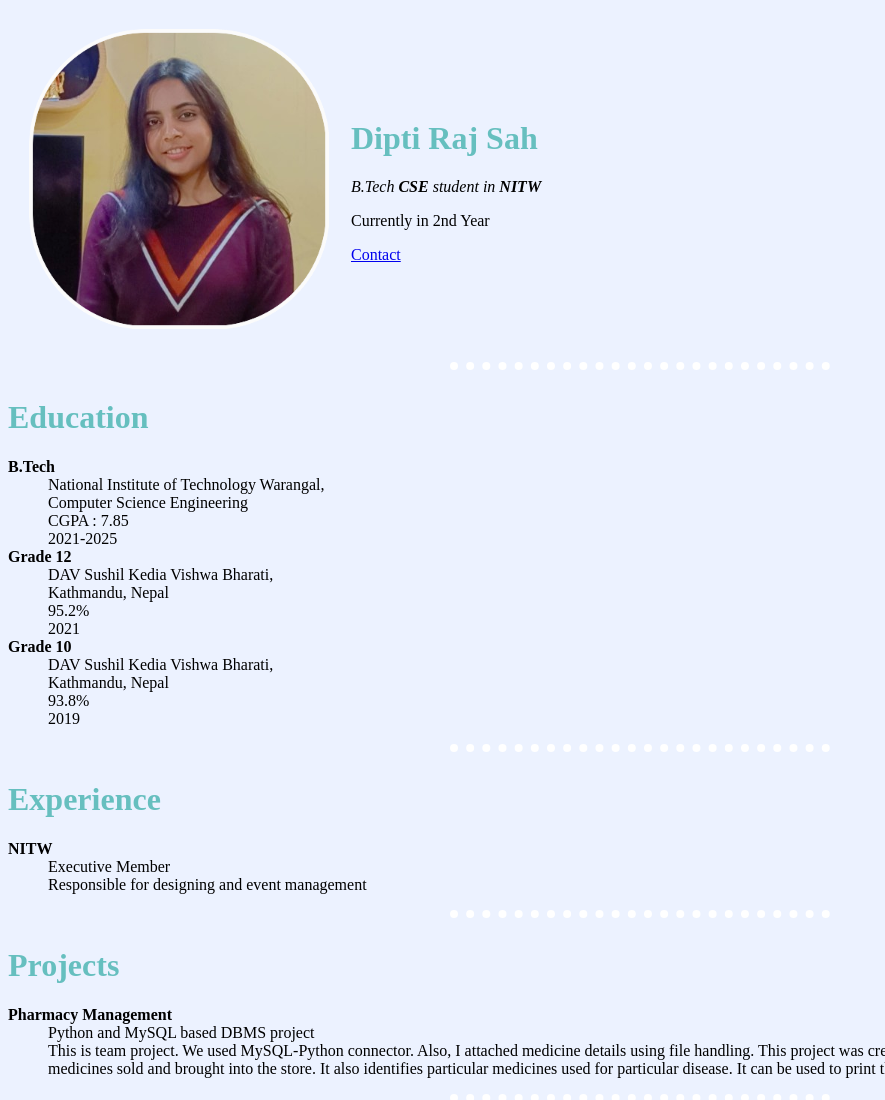
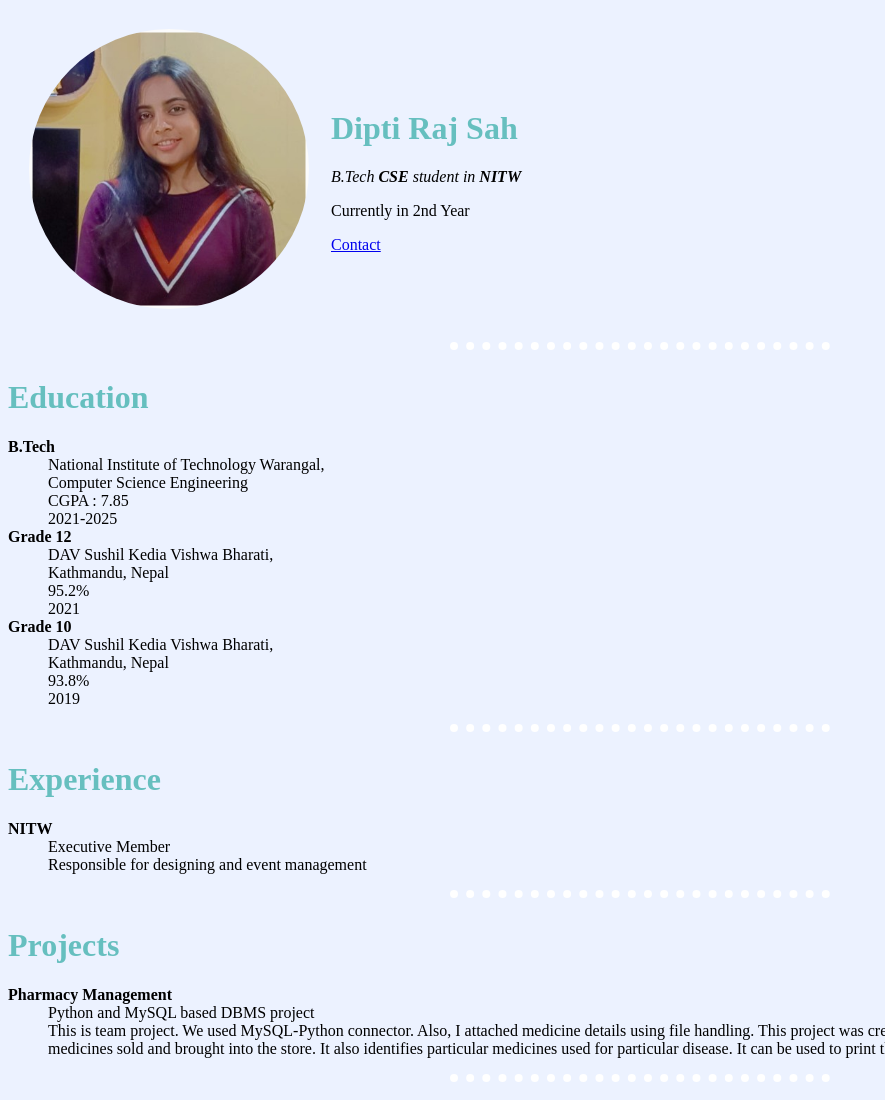
Before and after one commit to sahDipti/CV, a plain HTML site: page index.html in a window 1280 px wide. Shown: the top 1100 px of the page, without its empty margins (0-885 px from the left). Drawn offline with Linux system fonts and the light colour scheme.

Commit message:
updated the final changes using basic html and css

```diff
--- a/css/styles.css
+++ b/css/styles.css
@@ -2,7 +2,11 @@ body {
     background-color: #ECF2FF;
 }
 img {
-    height: 300px;
+    height: 280px;
+    border-radius: 100%;
+}
+.myprofile:hover {
+    height: 330px;
 }
 hr {
     border: none;
--- a/index.html
+++ b/index.html
@@ -8,7 +8,7 @@
 <body >
     <table cellspacing="20">
         <tr>
-            <td><img src="images/dipti.jpg" alt="Dipti"></td>
+            <td><img class="myprofile" src="images/dipti.jpg" alt="Dipti"></td>
             <td>
                 <h1>Dipti Raj Sah</h1>
                 <p><em>B.Tech <strong>CSE</strong> student in <strong>NITW</strong></em></p>
```
Also changed, not shown: contact.html (+1 -0 lines), images/star.jpeg (added).
